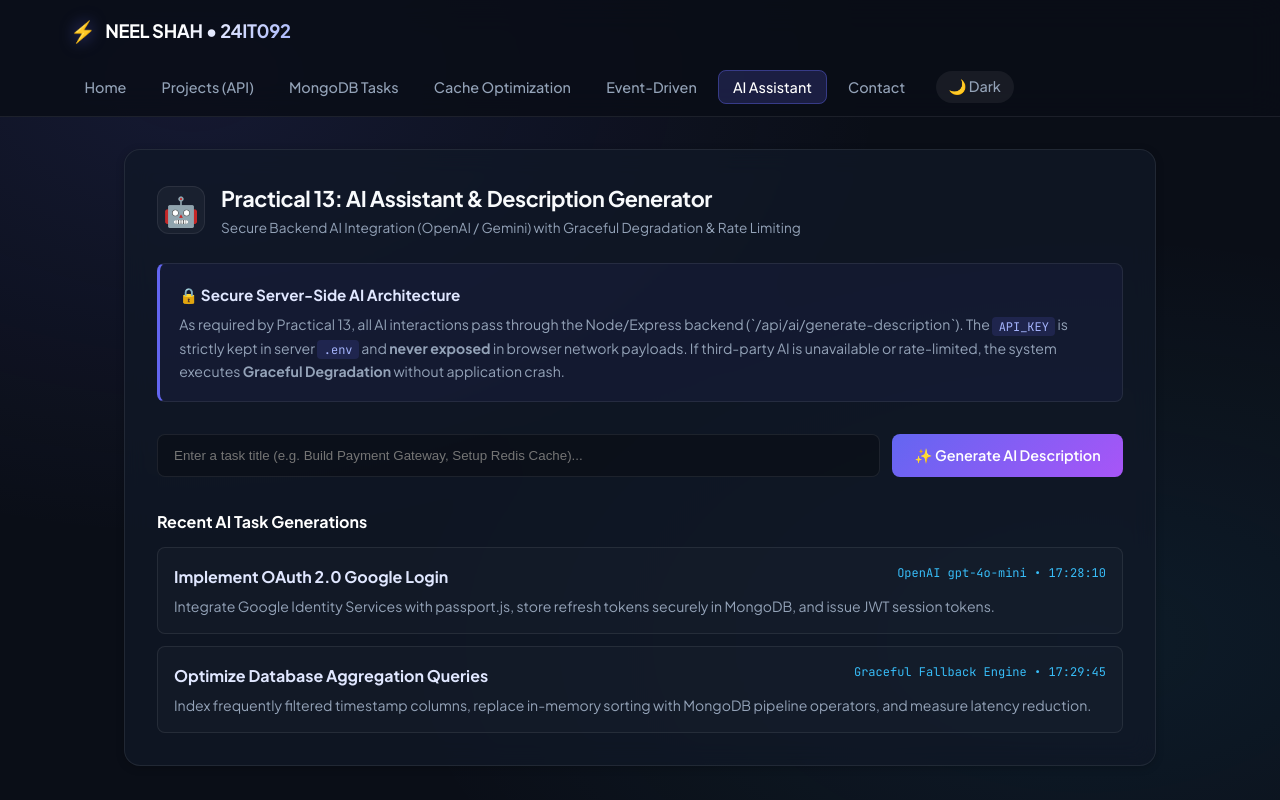
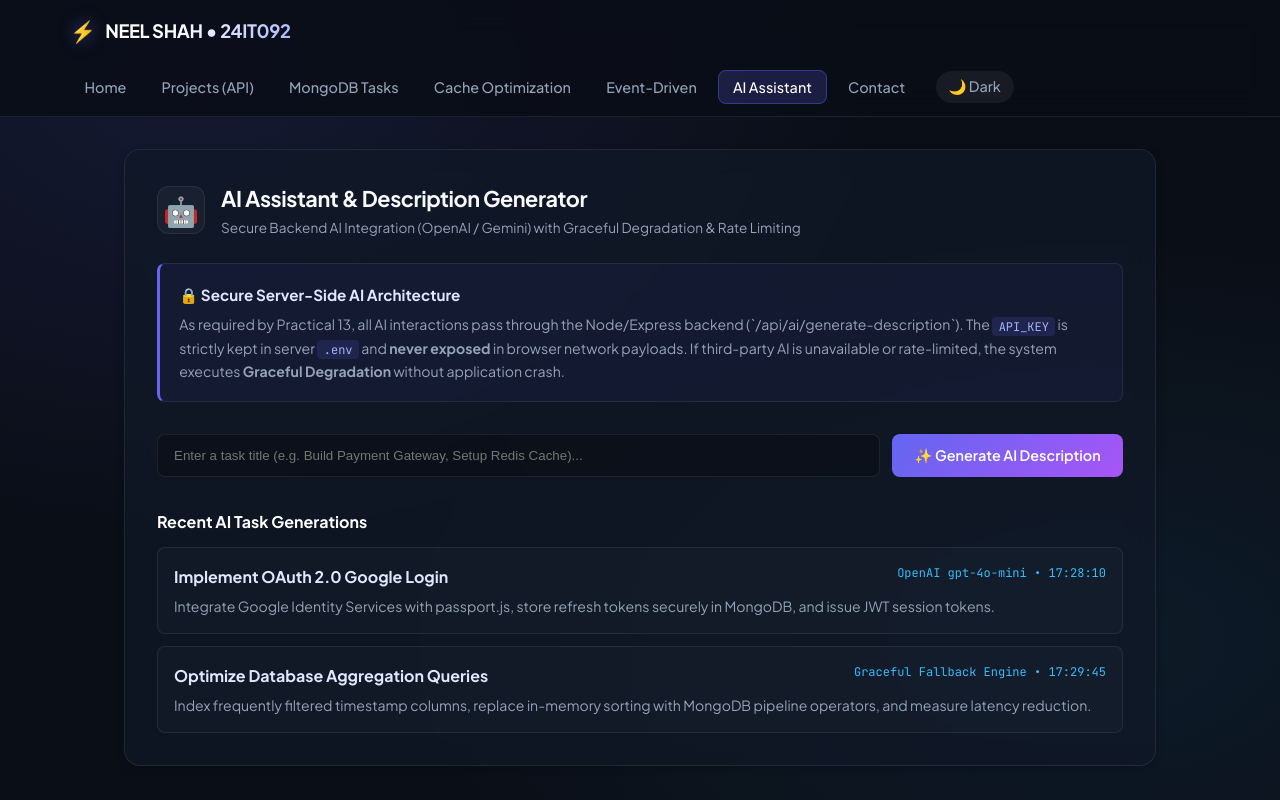
Before and after one commit to 24it092-ui/24IT092_AWDF, a React (Vite) app: page /ai-assistant in a window 1280 px wide. Shown: the top 800 px of the page. Built offline with nearby package versions, Linux system fonts and the light colour scheme.

Commit message:
update: remove Practical 13 label from AI Assistant page

```diff
--- a/src/components/AiAssistantView.jsx
+++ b/src/components/AiAssistantView.jsx
@@ -71,7 +71,7 @@ export default function AiAssistantView() {
       <div className="section-header">
         <div className="section-icon">🤖</div>
         <div>
-          <h2>Practical 13: AI Assistant & Description Generator</h2>
+          <h2>AI Assistant & Description Generator</h2>
           <p className="section-subtitle">
             Secure Backend AI Integration (OpenAI / Gemini) with Graceful Degradation & Rate Limiting
           </p>
```
